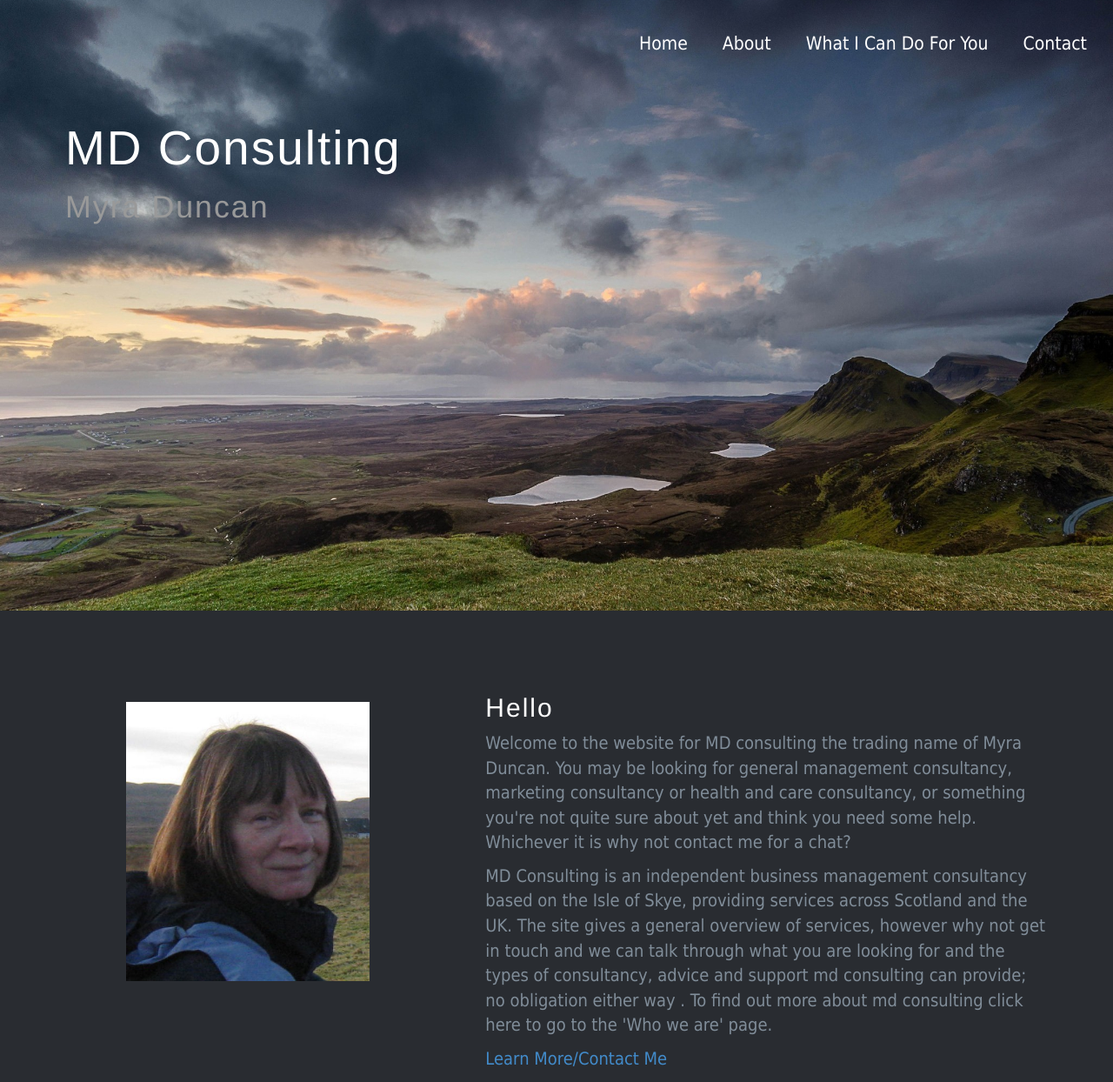
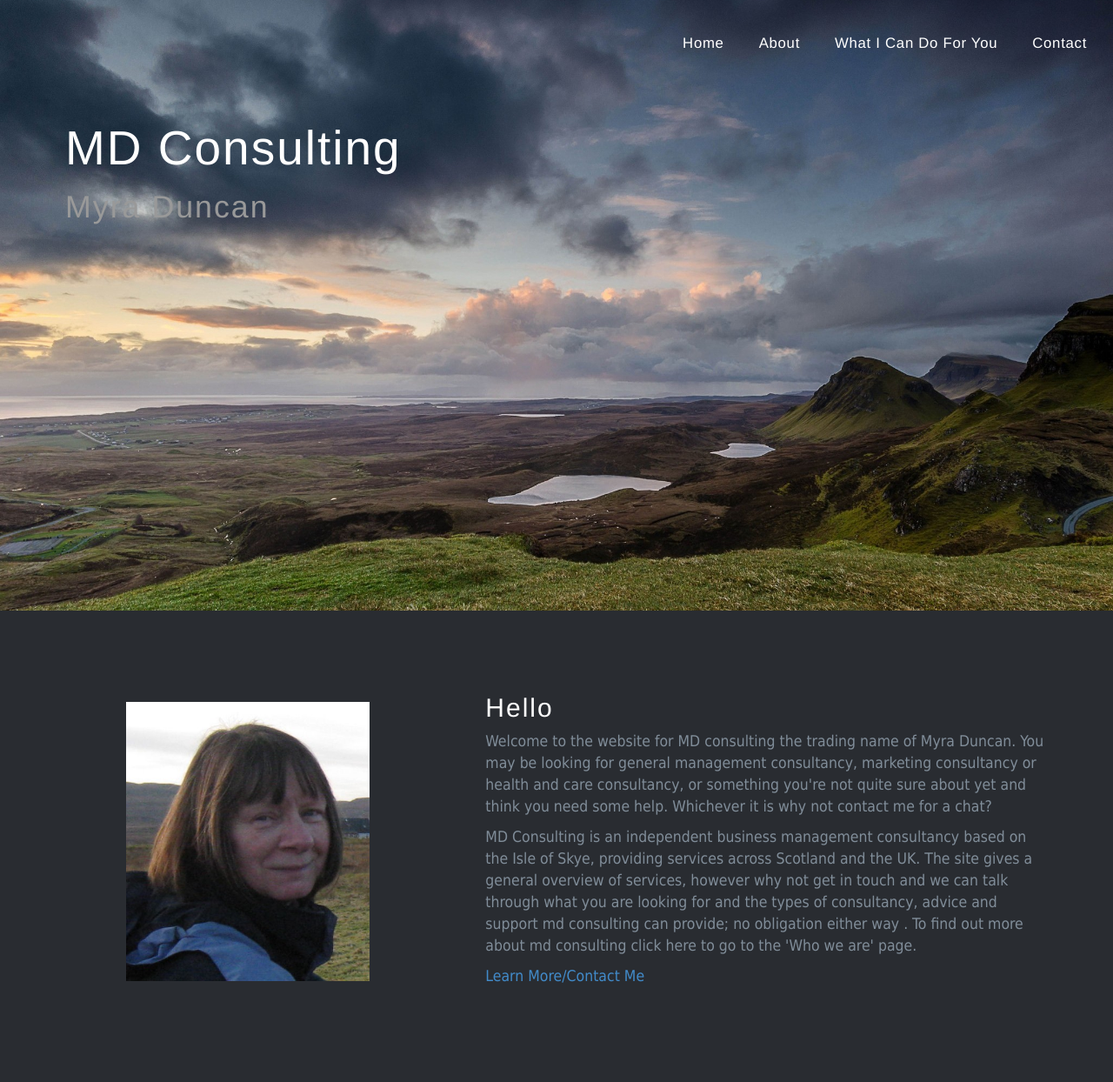
Before and after one commit to yhzgirl/MD-Consulting, a website: page app/index.html in a window 1280 px wide. Shown: the top 1244 px of the page at 87% size. Drawn offline with nearby package versions, Linux system fonts and the light colour scheme; files whose address does not match are found by name.

Commit message:
Adjustments to the desktop navbar

```diff
--- a/app/styles/custom.css
+++ b/app/styles/custom.css
@@ -9,7 +9,7 @@ h1, h2, h3, h4, h5, h6, .h1, .h2, .h3, .h4, .h5, .h6 {
 }
 
 p {
-  font-size: 20px;
+  font-size: 1.25em;
 }
 
 ul {
@@ -20,7 +20,7 @@ ul {
 li {
   list-style-type: none;
   margin: 25px 0 0 10px;
-  font-size: 1.5em;
+  font-size: 1.2em;
 }
 
 .page-header.top {
@@ -56,6 +56,12 @@ h1,
 .navbar-default .navbar-nav > li > a:hover {
     color: #999;
   }
+
+ul.nav.navbar-nav.pull-right {
+  font-family: "Helvetica Neue",Helvetica,Arial,sans-serif;
+  font-weight: 100;
+  letter-spacing: .7px;
+}
 
 .about-section {
   background-color: #292c31;
@@ -117,7 +123,7 @@ h1,
   margin: 5px 10px 0px 0px;
 }
 
-.contact {
+.contact_me {
   background-color: #e8d1ef;
   min-height: 38.6875em;
 }
```
